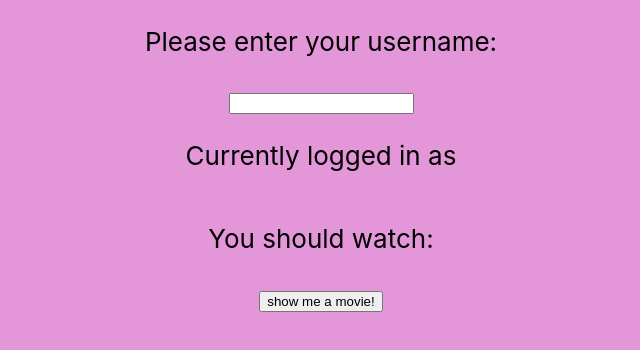
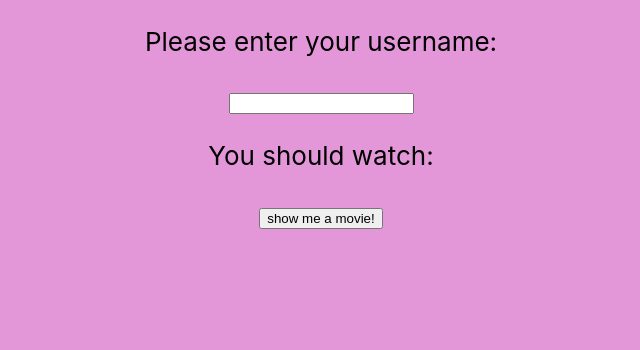
Before and after one commit to J-J-D/Capstone, a React (Create React App) app: page / in a window 1280 px wide. Shown: the top 350 px of the page, without its empty margins (319-959 px from the left). Built offline with nearby package versions, Linux system fonts and the light colour scheme.

Commit message:
small clean up on App

```diff
--- a/src/App.tsx
+++ b/src/App.tsx
@@ -29,9 +29,6 @@ function App() {
         <header className="App-header">
           <UserLoginForm handleSubmission={loginUser}/>
           <p>
-            Currently logged in as
-          </p>
-          <p>
             You should watch:
           </p>
             </header>
```
